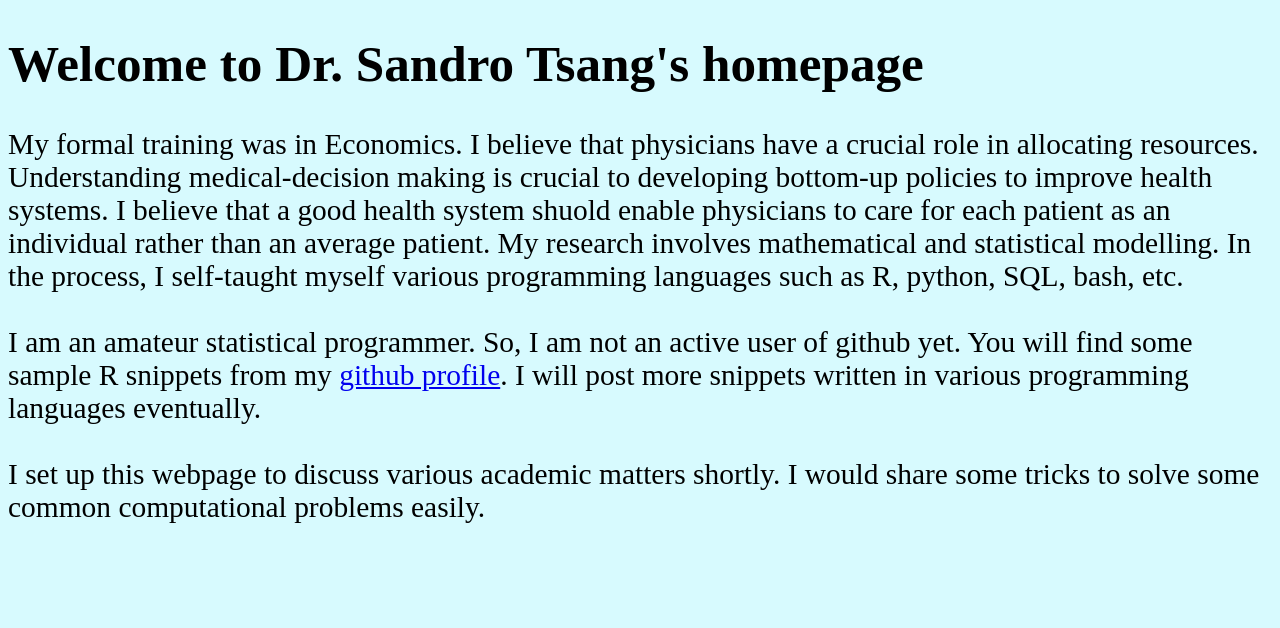
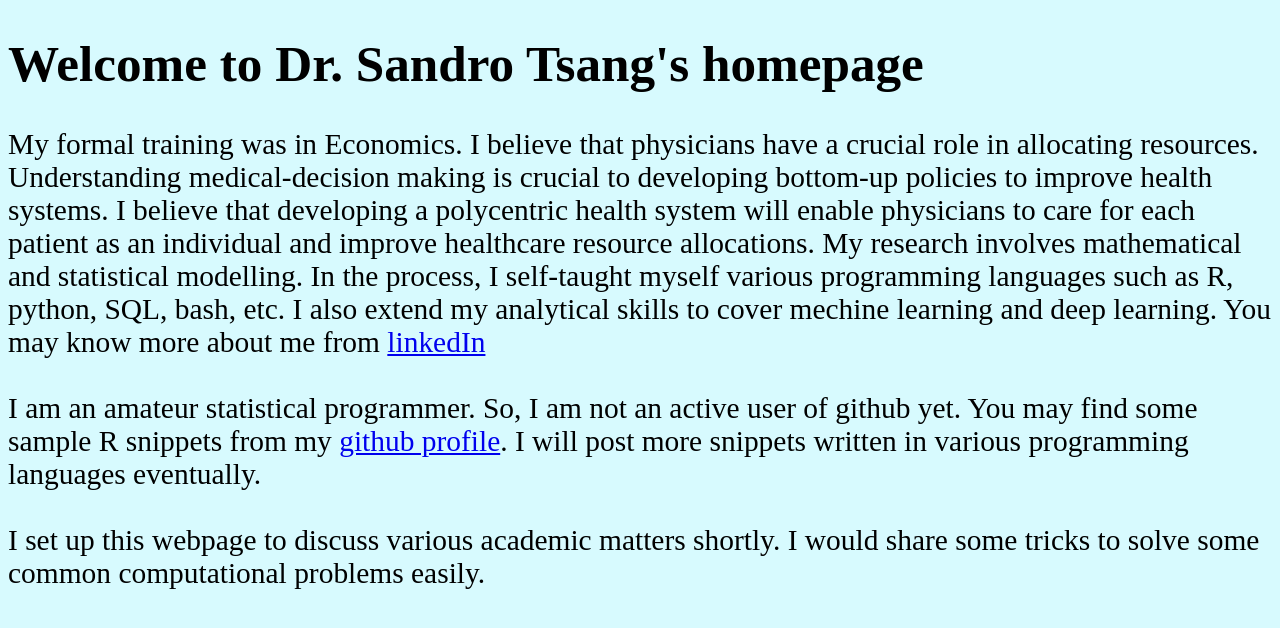
Before and after one commit to santsang/santsang.github.io, a Jekyll site: the page index.html, which Jekyll copies as it is, in a window 1280 px wide. Shown: the top 628 px of the page. Built offline with Jekyll 4.4.1, drawn with Linux system fonts in a browser that asks for light colours; some web fonts are replaced.

Commit message:
Touch typo

```diff
--- a/index.html
+++ b/index.html
@@ -28,10 +28,10 @@
 <h1 style="font-size:4vmax;">
 Welcome to Dr. Sandro Tsang's homepage
 </h1>
-    <p>My formal training was in Economics.  I believe that physicians have a crucial role in allocating resources.  Understanding medical-decision making is crucial to developing bottom-up policies to improve health systems.  I believe that a good health system shuold enable physicians to care for each patient as an individual rather than an average patient. My research involves mathematical and statistical modelling.  In the process, I self-taught myself various programming languages such as R, python, SQL, bash, etc.
+    <p>My formal training was in Economics.  I believe that physicians have a crucial role in allocating resources.  Understanding medical-decision making is crucial to developing bottom-up policies to improve health systems.  I believe that developing a polycentric health system will enable physicians to care for each patient as an individual and improve healthcare resource allocations. My research involves mathematical and statistical modelling.  In the process, I self-taught myself various programming languages such as R, python, SQL, bash, etc.  I also extend my analytical skills to cover mechine learning and deep learning.  You may know more about me from <a href="www.linkedin.com/in/sandro-tsang" target="_blank">linkedIn</a>
     <br>
     <br>
-    I am an amateur statistical programmer. So, I am not an active user of github yet.  You will find some sample R snippets from my <a href="https://github.com/santsang" target="_blank">github profile</a>.  I will post more snippets written in various programming languages eventually.
+    I am an amateur statistical programmer. So, I am not an active user of github yet.  You may find some sample R snippets from my <a href="https://github.com/santsang" target="_blank">github profile</a>.  I will post more snippets written in various programming languages eventually.
     <br>
     <br>
     I set up this webpage to discuss various academic matters shortly.  I would share some tricks to solve some common computational problems easily.
```
